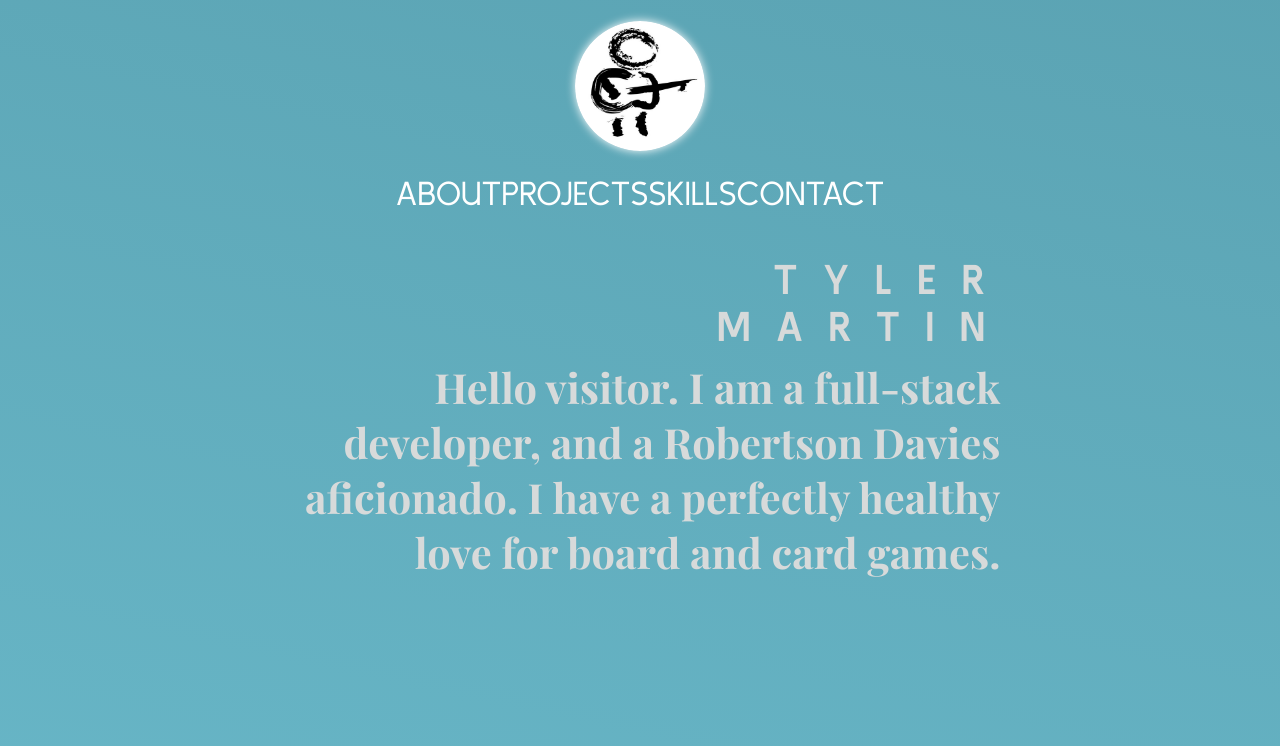
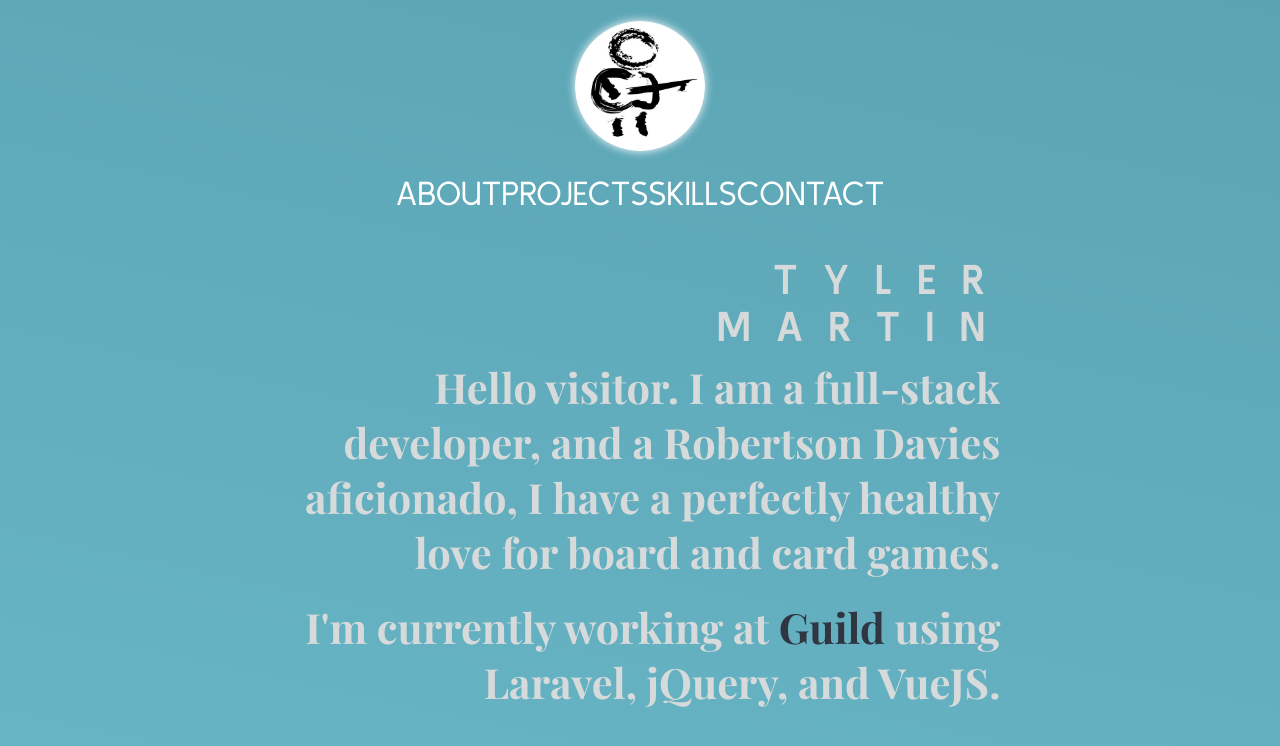
Before and after one commit to TYLER-JM/personal-homepage, a React (Create React App) app: page / in a window 1280 px wide. Shown: the top 746 px of the page. Built offline with nearby package versions, Linux system fonts and the light colour scheme.

Commit message:
adds second line in about section

```diff
--- a/src/components/About.js
+++ b/src/components/About.js
@@ -10,7 +10,10 @@ const About = function() {
         <h1 className="name" key={generateID(8)}>Tyler</h1>
         <h1 className="name" key={generateID(8)}>Martin</h1>
         <p className="bio">
-          Hello visitor. I am a full-stack developer, and a Robertson Davies aficionado. I have a perfectly healthy love for board and card games.
+          Hello visitor. I am a full-stack developer, and a Robertson Davies aficionado, I have a perfectly healthy love for board and card games.
+        </p>
+        <p className="bio">
+          I'm currently working at <a href="https://getguild.co/" target="blank"><span>Guild</span></a> using Laravel, jQuery, and VueJS.
         </p>
       </div>
     </article>
--- a/src/components/Skills.js
+++ b/src/components/Skills.js
@@ -27,6 +27,9 @@ const Skills = function() {
           <div className="fix-width">
             <img src="images/codeigniter.png" alt="Codeigniter logo" />
           </div>
+          <div className="fix-width">
+            <img src="images/Laravel.png" alt="Laravel logo" />
+          </div>
         </div>
         <div className="logos__column">
           <div className="fix-width">
--- a/src/styles/components/_about.scss
+++ b/src/styles/components/_about.scss
@@ -18,6 +18,23 @@
     padding: 10px;
     font-family: $playfair;
     font-weight: 700;
+    a {
+      text-decoration: none;
+      color: #303641;
+      // filter: grayscale(30%);
+      transition: all 0.3s;
+      span:hover {
+        color: black;
+      }
+    }
+    // a:hover {
+    //   color: black;
+    // }
+    a:visited {
+      text-decoration: none;
+      // filter: grayscale(30%);
+      color: #303641;
+    }
   }
   &__container {
     max-width: calc(35rem + 1vw);;
```
